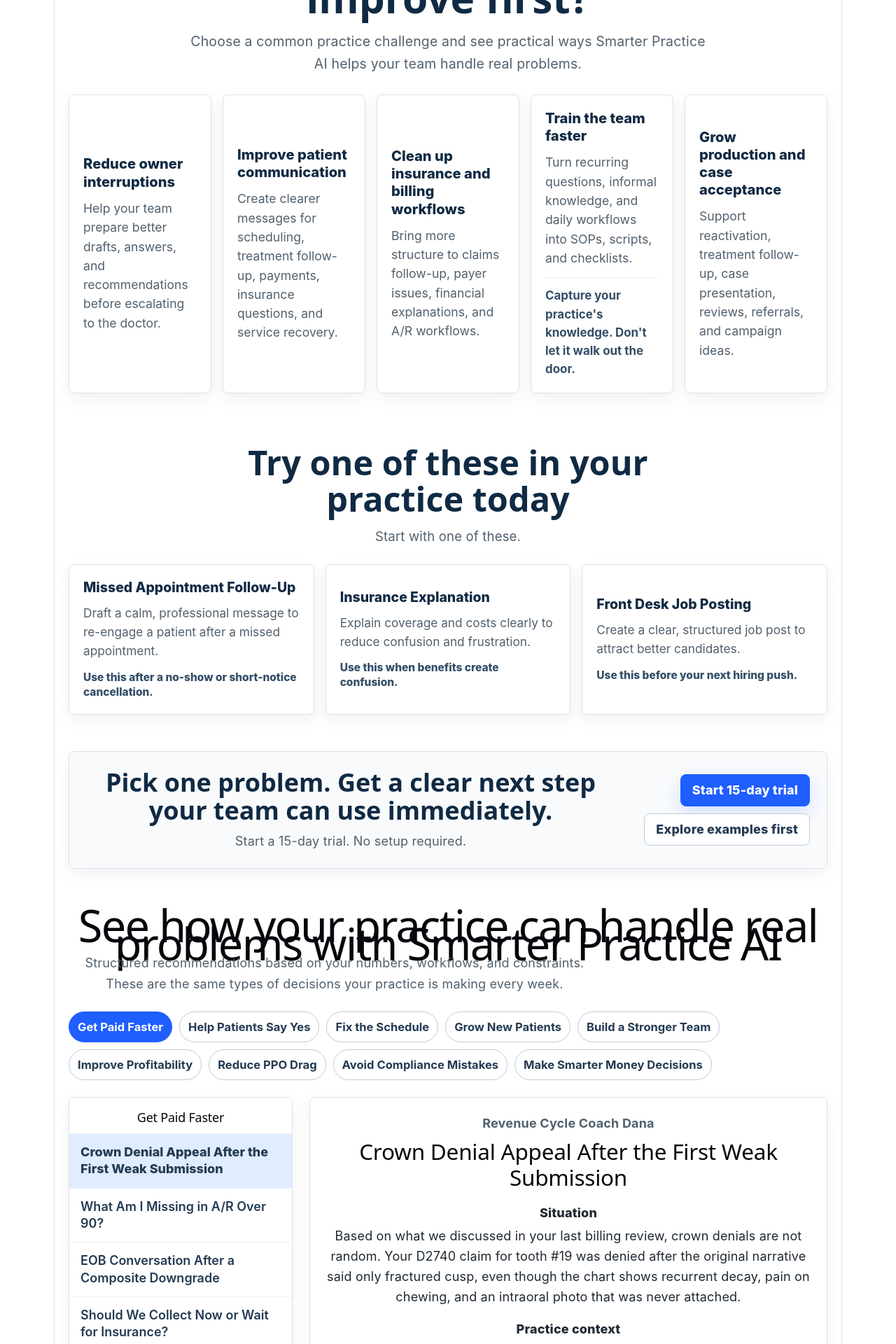
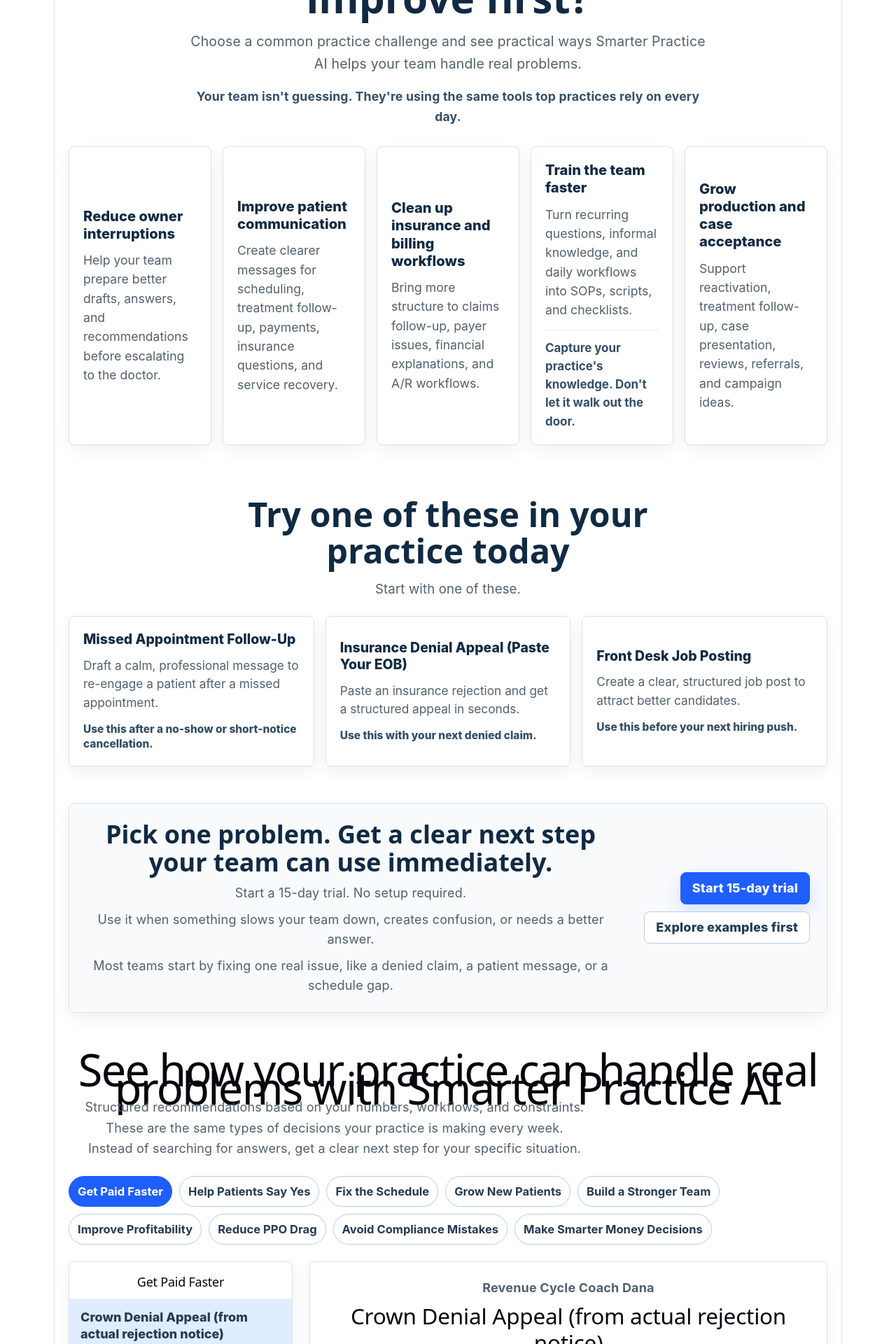
Before and after one commit to jeremyphelps-SP/smarterpractice-site, a React (Vite) app: page / in a window 1280 px wide. Shown: the part 240-2160 px from the top of the page at 70% size. Built offline with nearby package versions, Linux system fonts and the light colour scheme.

Commit message:
Add behavioral clarity and real-world usage cues

```diff
--- a/src/components/CoachScenarioMatrix.jsx
+++ b/src/components/CoachScenarioMatrix.jsx
@@ -47,6 +47,7 @@
 const quickWinScenarioIds = {
   "missed-appointment": "scn-015",
   "insurance-explanation": "scn-003",
+  "denial-appeal-outline": "scn-001",
 };
 
 const recommendationSectionOrder = [
@@ -193,6 +194,10 @@
         <p style={{ maxWidth: "760px", lineHeight: 1.65, color: "#52606d" }}>
           These are the same types of decisions your practice is making every
           week.
+        </p>
+        <p style={{ maxWidth: "760px", lineHeight: 1.65, color: "#52606d" }}>
+          Instead of searching for answers, get a clear next step for your
+          specific situation.
         </p>
         {selectedChallengeLabel && (
           <p
--- a/src/components/QuickWinsSection.jsx
+++ b/src/components/QuickWinsSection.jsx
@@ -19,11 +19,11 @@
       key: "missed-appointment",
     },
     {
-      title: "Insurance Explanation",
+      title: "Insurance Denial Appeal (Paste Your EOB)",
       description:
-        "Explain coverage and costs clearly to reduce confusion and frustration.",
-      actionLine: "Use this when benefits create confusion.",
-      key: "insurance-explanation",
+        "Paste an insurance rejection and get a structured appeal in seconds.",
+      actionLine: "Use this with your next denied claim.",
+      key: "denial-appeal-outline",
     },
     {
       title: "Front Desk Job Posting",
@@ -144,11 +144,11 @@
   ],
   "insurance-billing": [
     {
-      title: "Insurance Explanation",
+      title: "Insurance Denial Appeal (Paste Your EOB)",
       description:
-        "Explain coverage and costs clearly to reduce confusion and frustration.",
-      actionLine: "Use this when benefits create confusion.",
-      key: "insurance-explanation",
+        "Paste an insurance rejection and get a structured appeal in seconds.",
+      actionLine: "Use this with your next denied claim.",
+      key: "denial-appeal-outline",
     },
     {
       title: "Claims Follow-Up Script",
--- a/src/components/StartHereSection.css
+++ b/src/components/StartHereSection.css
@@ -40,6 +40,12 @@
   color: #52606d;
   font-size: 1.08rem;
   line-height: 1.65;
+}
+
+.start-here__header .start-here__work-cue {
+  color: #334e68;
+  font-size: 0.98rem;
+  font-weight: 700;
 }
 
 .start-here__cards {
--- a/src/components/StartHereSection.jsx
+++ b/src/components/StartHereSection.jsx
@@ -48,6 +48,10 @@
             Choose a common practice challenge and see practical ways Smarter
             Practice AI helps your team handle real problems.
           </p>
+          <p className="start-here__work-cue">
+            Your team isn't guessing. They're using the same tools top practices
+            rely on every day.
+          </p>
         </div>
 
         <div className="start-here__cards" aria-label="Choose a practice challenge">
--- a/src/components/TrialCTA.jsx
+++ b/src/components/TrialCTA.jsx
@@ -21,6 +21,14 @@
             Pick one problem. Get a clear next step your team can use immediately.
           </h2>
           <p>Start a 15-day trial. No setup required.</p>
+          <p>
+            Use it when something slows your team down, creates confusion, or
+            needs a better answer.
+          </p>
+          <p>
+            Most teams start by fixing one real issue, like a denied claim, a
+            patient message, or a schedule gap.
+          </p>
         </div>
         <div className="trial-cta__actions">
           <a
--- a/src/data/scenarios.js
+++ b/src/data/scenarios.js
@@ -3,7 +3,7 @@
     id: 'scn-001',
     category: 'Get Paid Faster',
     coach: 'Revenue Cycle Coach Dana',
-    scenarioTitle: 'Crown Denial Appeal After the First Weak Submission',
+    scenarioTitle: 'Crown Denial Appeal (from actual rejection notice)',
     situation: 'Based on what we discussed in your last billing review, crown denials are not random. Your D2740 claim for tooth #19 was denied after the original narrative said only fractured cusp, even though the chart shows recurrent decay, pain on chewing, and an intraoral photo that was never attached.',
     teamInput: 'You have 21 days left to appeal. The claim value is $1,240, the patient already paid $420, and the front desk is worried about sending another balance statement before insurance reconsideration is complete.',
     outputPreview: `Coach response:
@@ -99,7 +99,7 @@
     id: 'scn-003',
     category: 'Get Paid Faster',
     coach: 'Patient Billing Coach Mia',
-    scenarioTitle: 'EOB Conversation After a Composite Downgrade',
+    scenarioTitle: 'EOB Conversation (from actual benefits response)',
     situation: 'Based on the patient call you described, the tension is not just the $186 balance. The patient feels the estimate was presented as a promise, and your team is trying to explain insurance without accepting any ownership.',
     teamInput: 'The EOB downgraded D2392 to an amalgam allowance. The patient expected to owe $74 and now owes $260. She has been with the practice 9 years and has referred two family members.',
     outputPreview: `Patient call plan:
@@ -479,7 +479,7 @@
     id: 'scn-011',
     category: 'Fix the Schedule',
     coach: 'Scheduling Coach Ben',
-    scenarioTitle: 'Tomorrow Morning Crown Cancellation Recovery',
+    scenarioTitle: 'Tomorrow Morning Crown Cancellation Recovery (from today\'s schedule)',
     situation: 'Based on your schedule note, the 9 AM cancellation tomorrow is not just an empty slot. It is the highest-value doctor block of the week, and filling it with a limited exam would hide the real loss.',
     teamInput: 'Two-hour crown prep canceled at 3:20 PM. There are 14 patients on the ASAP list, three hygiene patients tomorrow with diagnosed restorative treatment, and $7,800 in unscheduled treatment from the last 30 days.',
     outputPreview: `Recovery plan:
@@ -679,7 +679,7 @@
     id: 'scn-015',
     category: 'Fix the Schedule',
     coach: 'Hygiene Growth Coach Laura',
-    scenarioTitle: 'No-Show Pattern the Reminder System Is Not Solving',
+    scenarioTitle: 'No-Show Pattern (from your broken appointment list)',
     situation: 'The reminder software is doing what it was designed to do, but it is not making judgment calls. Your Monday hygiene no-shows need risk-based escalation.',
     teamInput: 'Monday hygiene no-show rate is 17%, practice average is 8%, and 61% of Monday no-shows had at least one prior broken appointment. Standby list is not segmented.',
     outputPreview: `Diagnostic plan:
```
